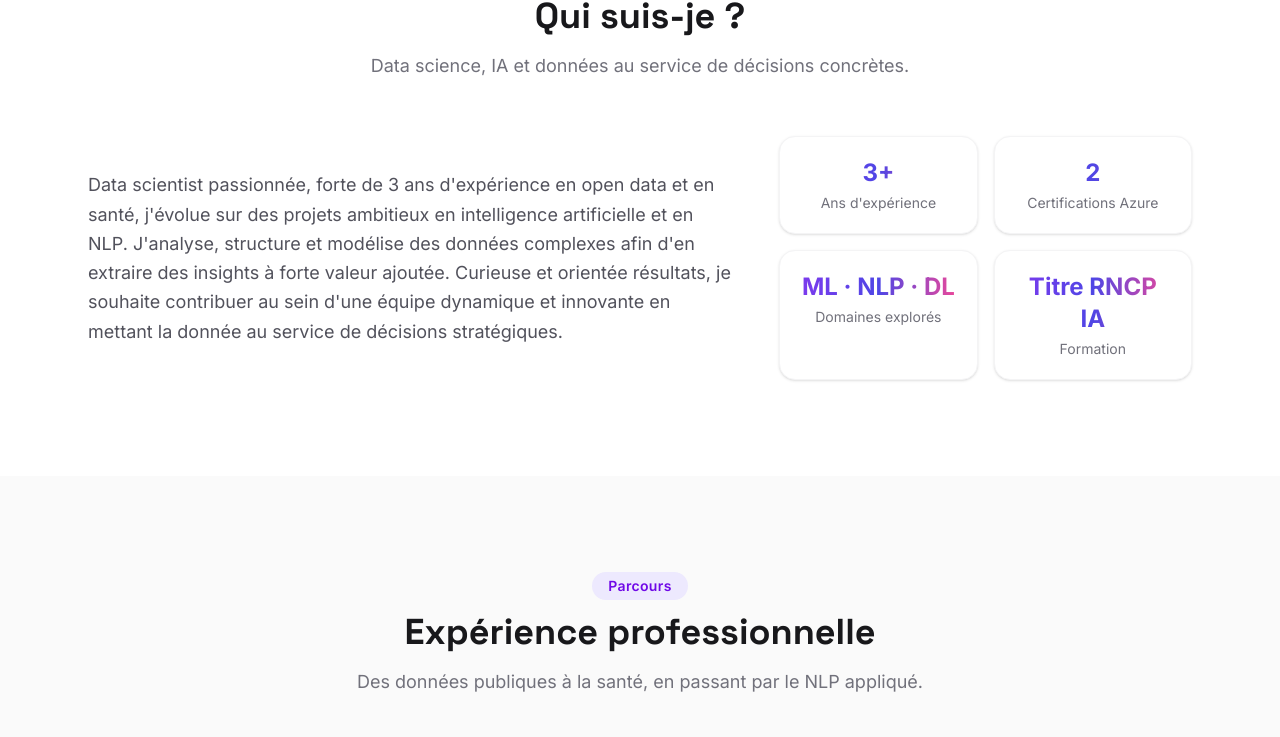
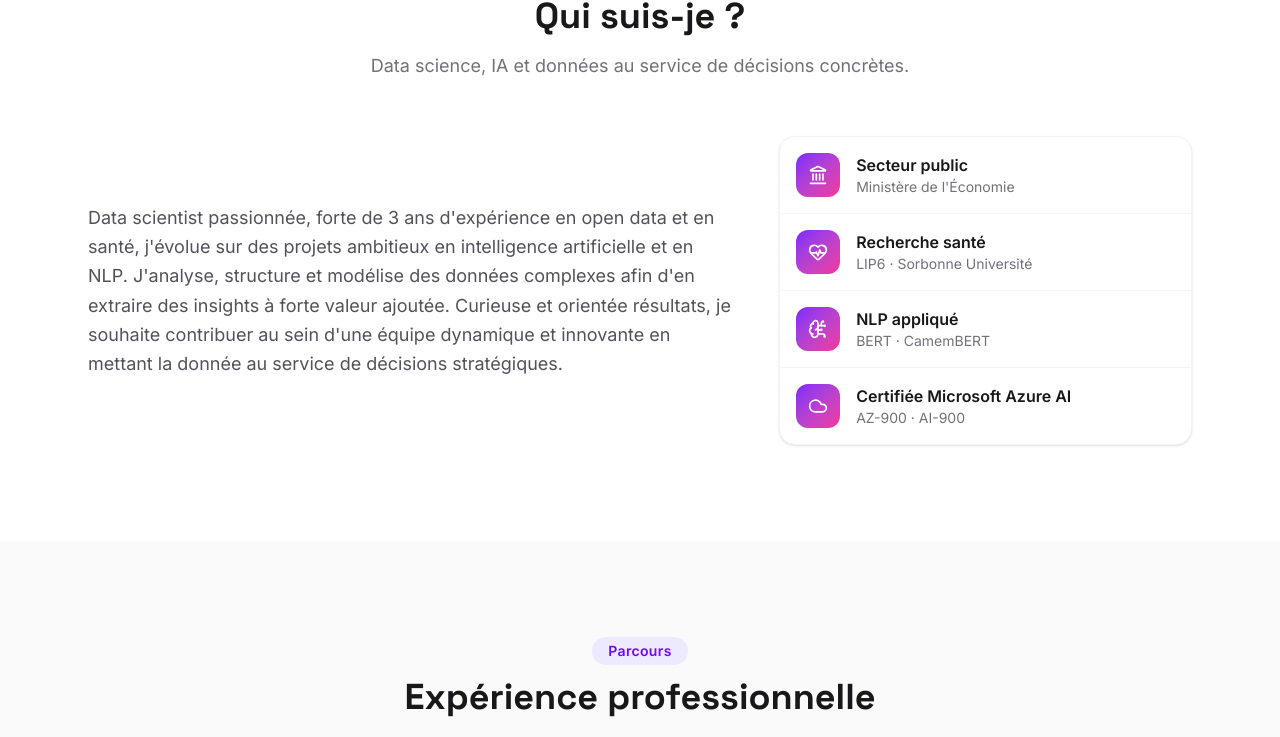
Before and after one commit to AsmaRACHIDI/portfolio, a React (Vite) app: page / in a window 1280 px wide. Shown: the part 940-1677 px from the top of the page. Built offline with nearby package versions, Linux system fonts and the light colour scheme.

Commit message:
Replace numeric KPI tiles with qualitative highlight badges
The stat tiles forced non-numeric facts (domains, formation) into a
number format that didn't read well. Swapped for icon + label
highlights: secteur public, recherche santé, NLP appliqué, certification Azure.

```diff
--- a/src/components/About.jsx
+++ b/src/components/About.jsx
@@ -1,7 +1,15 @@
 import { motion } from 'framer-motion'
+import { Landmark, HeartPulse, BrainCircuit, Cloud } from 'lucide-react'
 import { profile } from '../data/profile'
 import Container from './Container'
 import SectionHeading from './SectionHeading'
+
+const iconMap = {
+  Landmark,
+  HeartPulse,
+  BrainCircuit,
+  Cloud,
+}
 
 export default function About() {
   return (
@@ -29,17 +37,22 @@ export default function About() {
             whileInView={{ opacity: 1, x: 0 }}
             viewport={{ once: true, amount: 0.4 }}
             transition={{ duration: 0.6 }}
-            className="grid grid-cols-2 gap-4 lg:col-span-2"
+            className="divide-y divide-zinc-100 overflow-hidden rounded-2xl border border-zinc-100 bg-white shadow-sm lg:col-span-2"
           >
-            {profile.stats.map((stat) => (
-              <div
-                key={stat.label}
-                className="rounded-2xl border border-zinc-100 bg-white p-5 text-center shadow-sm transition-shadow hover:shadow-md"
-              >
-                <div className="text-gradient text-2xl font-bold">{stat.value}</div>
-                <div className="mt-1 text-sm text-zinc-500">{stat.label}</div>
-              </div>
-            ))}
+            {profile.highlights.map((item) => {
+              const Icon = iconMap[item.icon]
+              return (
+                <div key={item.title} className="flex items-center gap-4 p-4">
+                  <span className="flex h-11 w-11 shrink-0 items-center justify-center rounded-xl bg-gradient-to-br from-violet-600 to-pink-500 text-white">
+                    <Icon size={20} />
+                  </span>
+                  <div className="text-left">
+                    <div className="font-semibold text-zinc-900">{item.title}</div>
+                    <div className="text-sm text-zinc-500">{item.subtitle}</div>
+                  </div>
+                </div>
+              )
+            })}
           </motion.div>
         </div>
       </Container>
--- a/src/data/profile.js
+++ b/src/data/profile.js
@@ -15,10 +15,10 @@ export const profile = {
   githubUsername: 'AsmaRACHIDI',
   linkedin: 'https://www.linkedin.com/in/asma-rachidi',
   bio: `Data scientist passionnée, forte de 3 ans d'expérience en open data et en santé, j'évolue sur des projets ambitieux en intelligence artificielle et en NLP. J'analyse, structure et modélise des données complexes afin d'en extraire des insights à forte valeur ajoutée. Curieuse et orientée résultats, je souhaite contribuer au sein d'une équipe dynamique et innovante en mettant la donnée au service de décisions stratégiques.`,
-  stats: [
-    { label: "Ans d'expérience", value: '3+' },
-    { label: 'Certifications Azure', value: '2' },
-    { label: 'Domaines explorés', value: 'ML · NLP · DL' },
-    { label: 'Formation', value: 'Titre RNCP IA' },
+  highlights: [
+    { icon: 'Landmark', title: 'Secteur public', subtitle: "Ministère de l'Économie" },
+    { icon: 'HeartPulse', title: 'Recherche santé', subtitle: 'LIP6 · Sorbonne Université' },
+    { icon: 'BrainCircuit', title: 'NLP appliqué', subtitle: 'BERT · CamemBERT' },
+    { icon: 'Cloud', title: 'Certifiée Microsoft Azure AI', subtitle: 'AZ-900 · AI-900' },
   ],
 }
```
